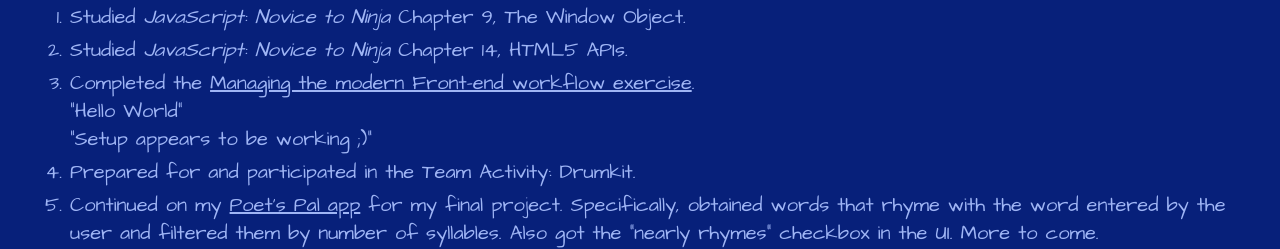
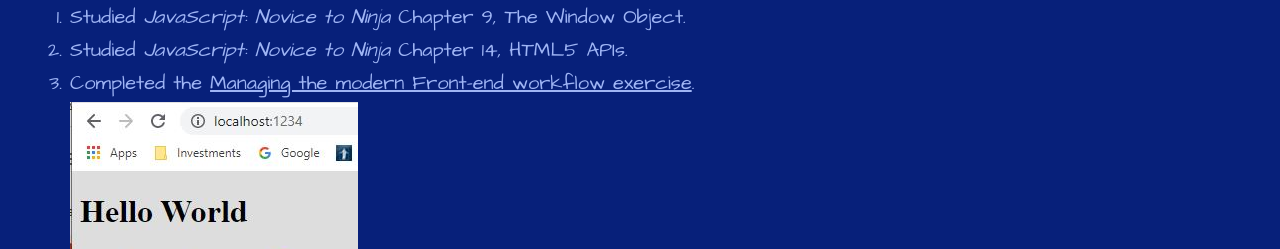
Before and after one commit to eolsenbyui/eolsenbyui.github.io, a plain HTML site: page wdd330/week09/index.html in a window 1280 px wide. Shown: the part 509-758 px from the top of the page. Drawn offline with Linux system fonts and the light colour scheme.

Commit message:
Add screen shot of completion of workflow.

```diff
--- a/wdd330/week09/index.html
+++ b/wdd330/week09/index.html
@@ -11,6 +11,12 @@
     <link rel="preconnect" href="https://fonts.gstatic.com" crossorigin>
     <link href="https://fonts.googleapis.com/css2?family=Architects+Daughter&display=swap" rel="stylesheet">
 </head>
+
+<style>
+    img {
+        margin-top: .25em;
+    }
+</style>
 
 <body>
     <h1>Week 9 Content and Report</h1>
@@ -44,7 +50,7 @@
             <li>Studied <em>JavaScript: Novice to Ninja</em> Chapter 14, HTML5 APIs.</li>
             <li>
                 Completed the <a href="https://byui-cit.github.io/cit261/resources/workflow.html" target="_blank">Managing the modern Front-end workflow exercise</a>.
-                <br>"Hello World"<br>"Setup appears to be working ;)"
+                <br><img src="images/parcel.jpg" alt="Hello, World!" />
             </li>
             <li>Prepared for and participated in the Team Activity: Drumkit.</li>
             <li>
```
Also changed, not shown: wdd330/week09/images/parcel.jpg (added).
